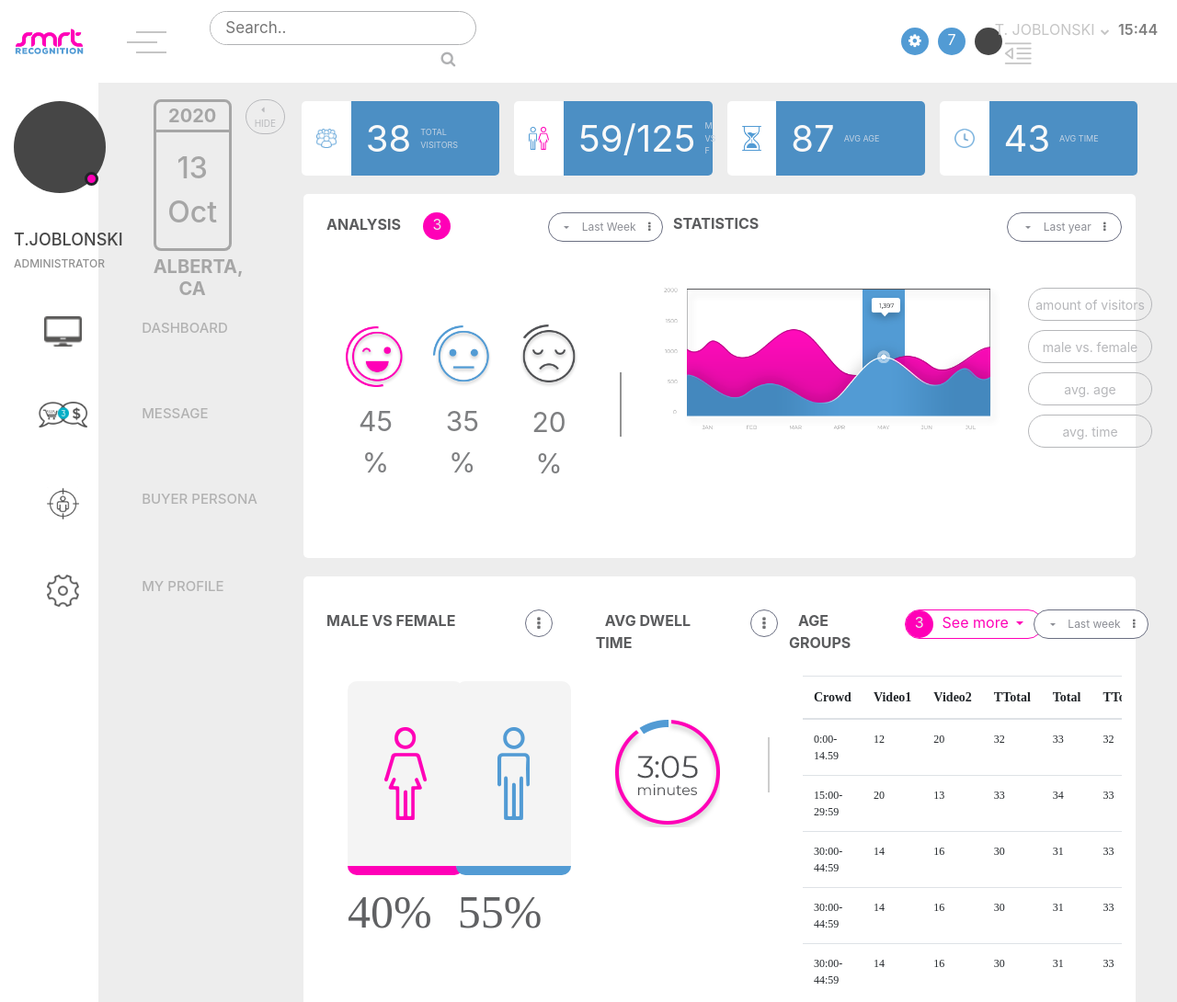
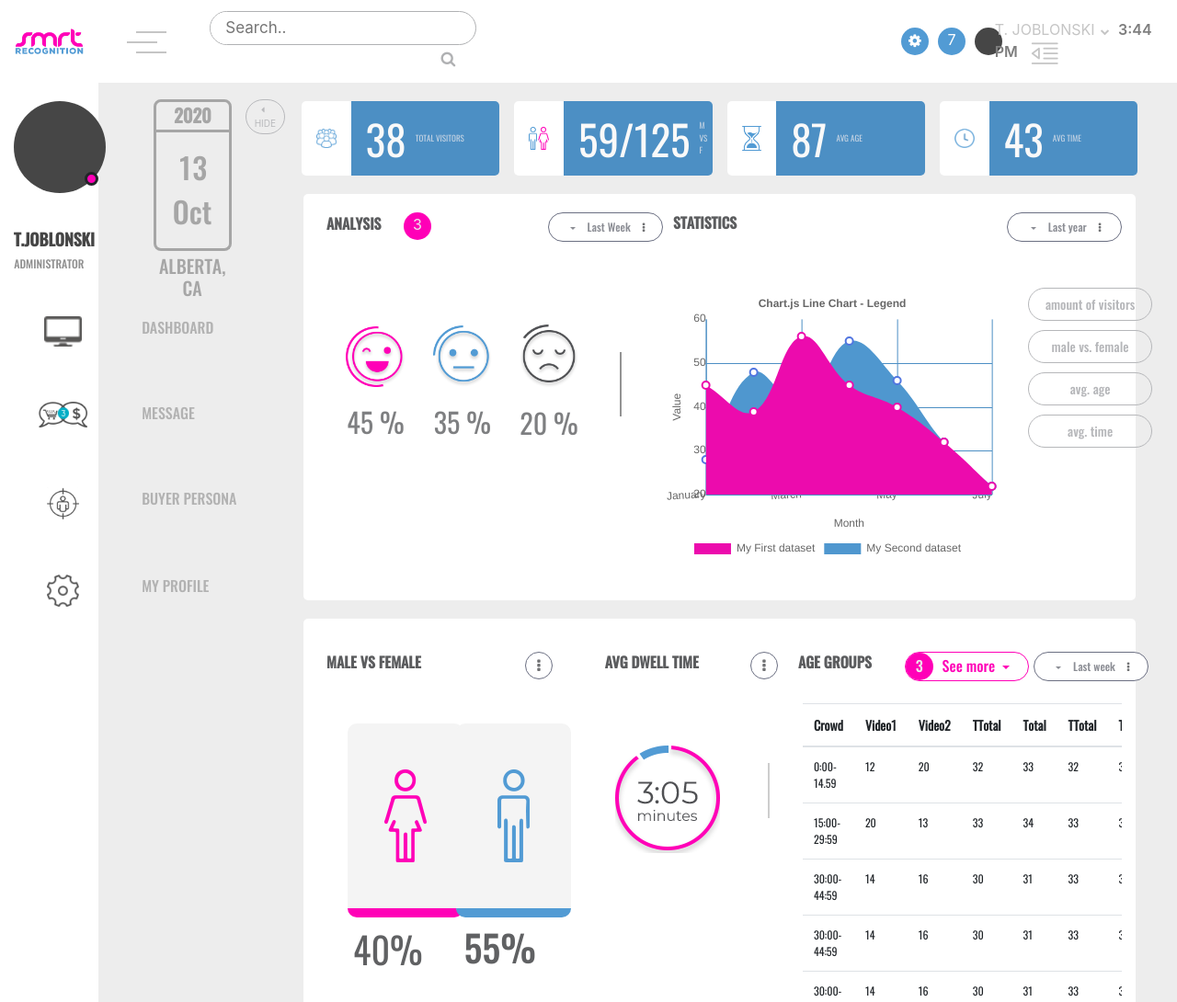
Before and after one commit to shoaibninty/gohollow, a plain HTML site: page index.html in a window 1280 px wide. Shown: the top 1090 px of the page at 92% size. Drawn offline with nearby package versions, Linux system fonts and the light colour scheme; a script that the page names is missing.

Commit message:
frontend 1.2

```diff
--- a/index.css
+++ b/index.css
@@ -1,27 +1,40 @@
 @font-face {
-    font-family: "Playlist-Script";
+    font-family: "NexaRustSans-Black";
     font-style: normal;
     font-weight: 400;
-    src: url("../Font-family/Playlist Script_1de42a90e86f9fcecef2d0fcc9455746.otf");
+    src: url("NexaRustSans-Black.otf");
    }
    @font-face {
-    font-family: "hatorilit";
+    font-family: "Oswald-Light";
     font-style: normal;
     font-weight: 400;
-    src: url("../Font-family/Hattori_Hanzo.otf");
+    src: url("Oswald-Light.ttf");
    }
    @font-face {
-    font-family: "ginorasansbold";
+    font-family: "Oswald-Medium";
     font-style: normal;
     font-weight: 400;
-    src: url("../Font-family/Ginóra Sans Bold Oblique.otf");
+    src: url("Oswald-Medium.ttf");
    }
    @font-face {
-    font-family: "ginorasansreg";
+    font-family: "Oswald-Regular";
     font-style: normal;
     font-weight: 400;
-    src: url("../Font-family/Ginóra Sans Regular.otf");
+    src: url("Oswald-Regular.ttf");
    }
+   @font-face {
+    font-family: "Montserrat-Light";
+    font-style: normal;
+    font-weight: 400;
+    src: url("Montserrat-Light.otf");
+   }
+   @font-face {
+    font-family: "Montserrat-Medium";
+    font-style: normal;
+    font-weight: 400;
+    src: url("Montserrat-Medium.otf");
+   }
+
 
 .header-row{
     display: flex!important;
@@ -71,6 +84,7 @@
   color: #fff;
   margin-left: 5px;
   margin-right: 5px;
+  cursor: pointer;
 }
 .dot-2 {
     line-height: 26px;
@@ -142,13 +156,15 @@
 
 }
 .box-heading{
-    font-size: 40px;
+    font-size: 45px;
     color: #f9f9f9;
+    font-family: Oswald-Regular!important;
 }
 .box-heading2{
     color: #c4d3e3;
         padding-left: 10px;
     font-size: 9px;
+    font-family: Oswald-Regular!important;
 }
 .boxes-row{
     margin-top: 20px;
@@ -186,6 +202,8 @@
 .emoji-txt{
     font-size: 30px;
     color: #7e7f81;
+    font-family: Oswald-Regular!important;
+
 }
 .emoji-col{
     text-align: center;
@@ -213,6 +231,7 @@
     cursor: pointer;
         font-size: 14px;
     transition: 0.5s;
+    font-family: Oswald-Medium!important;
 }
 .graph-right-btn:hover{
     background-color: #529bd4;
@@ -228,6 +247,7 @@
     color: #5b5c5e;
         font-weight: 700;
         padding-left: 10px;
+        font-family: Oswald-Medium!important;
 }
 .dot-4 {
   height: 30px;
@@ -258,6 +278,7 @@
   font-size:12px!important;
   color:rgba(90, 93, 102, 0.702)!important;
   width:125px;
+  font-family: Oswald-Medium!important;
 }
 .btn2:hover{
   background-color:#4D92C8!important;
@@ -295,12 +316,18 @@
 .mwfont {
     font-family: mwfont;
     color: #606163;
-    font-size: 50px;
+    font-size: 40px;
+    font-family: Oswald-Regular!important;
 }
 .mwfont1 {
     font-family: mwfont;
     color: #606163;
-    font-size: 50px;
+    font-size: 40px;
+    font-family: Oswald-Medium!important;
+}
+th,td{
+font-family: Oswald-Regular!important;
+
 }
 .fonttable {
     font-family: montbold!important;
@@ -355,6 +382,9 @@
     border-left: .3em solid transparent;
     margin-right:10px;
 }
+.menu-icon{
+  cursor: pointer;
+}
 .dot-5 {
     height: 30px;
     width: 30px;
@@ -362,7 +392,7 @@
     border-radius: 50%;
     text-align: center;
     color: #ebebeb;
-    line-height: 26px;
+    line-height: 30px;
     margin-right: 10px;
     }
 
@@ -372,6 +402,7 @@
     border-radius: 20px!important;
         padding: 0px 20px 0px 0px!important;
         color: #ff00b7!important;
+        font-family: Oswald-Medium!important;
 
     }
 .dropdown-toggle::after{
@@ -423,16 +454,23 @@
 .profile-title{
   font-size: 18px;
   color: #464646;
+  font-family: Oswald-Medium!important;
+  font-weight: 700;
 }
 .profile-designation{
   font-size: 12px;
   color: #909090;
+  font-family: Oswald-Medium!important;
 }
 .profile-name{
   margin-top: 40px;
 }
 .left-content-row{
   height: 100%;
+  transition: 8s;
+}
+.menu-icon{
+  transition: 8s;
 }
 .dashboard-menu{
   width: 310px;
@@ -451,11 +489,13 @@
   width: 38%;
 }
 .dash-text{
-  font-size: 15px;
+  font-size: 16px;
   color: #b2b2b2;
   line-height: 25px;
   padding-left: 10px;
  transition: 0.7s;
+ font-weight: 500;
+ font-family: Oswald-Medium!important;
 }
 .dashboard-menu-col{
 padding:10px 0px;
@@ -535,6 +575,7 @@ transition-timing-function: ease-in-out;
     font-size: 20px;
     border-top-left-radius: 8px;
     border-top-right-radius: 8px;
+    font-family: Oswald-Medium!important;
 }
 .cal2{
   padding: 15px 0px;
@@ -546,15 +587,17 @@ transition-timing-function: ease-in-out;
     border-bottom: 3px solid #a6a6a6;
     border-bottom-left-radius: 8px;
     border-bottom-right-radius: 8px;
+    font-family: Oswald-Medium!important;
 }
 .mt-18{
   margin-top: 18px;
 }
 .albert{
   color: #a6a6a6;
-    font-weight: 700;
+    font-weight: 500;
     font-size: 20px;
     padding-top: 5px;
+    font-family: Oswald-Medium!important;
 }
 .cal-col{
   padding-left: 60px!important;
--- a/index.html
+++ b/index.html
@@ -27,7 +27,7 @@
               <img class="logo-main" src="img/Logo.png">
             </div>
             <div class="col-md-1 left-logo-col">
-              <img src="img/Left - Menu.png">
+              <img class="menu-icon" src="img/Left - Menu.png">
             </div>
             <div class="col-md-3">
               <div class="search-container">
@@ -43,11 +43,7 @@
             <div class="col-md-1">
               <div class="header-dots">
                 <span class="dot dot-1" href="#" data-toggle="tooltip" title="Setting"><i class="fa fa-cog"></i></span>
-                <script>
-                   $(document).ready(function(){
-                   $('[data-toggle="tooltip"]').tooltip();
-                  });
-                 </script>
+
                 <span class="dot dot-2" href="#" data-toggle="tooltip" title="Notifications" data-placement="top">7</span>
                 <span class="dot dot-3"></span>
               </div>
@@ -56,10 +52,25 @@
               <span class="name-title">T. JOBLONSKI<i class="fa fa-chevron-down"></i></span>
               <span class="time-header">
                 <script>
-                  var dt = new Date();
-                  var time = dt.getHours() + ":" + dt.getMinutes() ;
-                  document.write(time);
-                </script>
+                                 var currentTime = new Date(),
+                                        hours = currentTime.getHours(),
+                                        minutes = currentTime.getMinutes();
+
+                                 if (minutes < 10) {
+                                  minutes = "0" + minutes;
+                                 }
+
+                                 var suffix = "AM";
+                                 if (hours >= 12) {
+                                      suffix = "PM";
+                                      hours = hours - 12;
+                                 }
+                                 if (hours == 0) {
+                                  hours = 12;
+                                 }
+
+                                 document.write(hours + ":" + minutes + " " + suffix)
+                              </script>
               </span>
               <img class="img-right-logo" src="img/Right - Menu.png">
             </div>
@@ -157,6 +168,25 @@
             </div>
           </div>
           <!--CALENDAR COL END-->
+<script>
+$(document).ready(function(){
+  $(".btn-hide").click(function(){
+    $(".left-content-row").hide();
+
+
+  });
+
+$(".menu-icon").click(function(){
+    $(".left-content-row").show();
+
+  });
+
+$(document).ready(function(){
+                   $('[data-toggle="tooltip"]').tooltip();
+                  });
+
+});
+</script>
 
 
           <!--BOX SEC START-->
@@ -277,13 +307,15 @@
               </div>
               <div class="row">
                 <div class="col-md-9">
-                  <img class="graph-img" src="img/VALUE.png">
+                 <!--  <img class="graph-img" src="img/VALUE.png"> -->
+                 <canvas id="line-stacked-area" height="300px"></canvas>
                 </div>
                 <div class="col-md-3">
-                  <button class="graph-right-btn">amount of visitors</button>
-                  <button class="graph-right-btn graph-right-btn2">male vs. female</button>
-                  <button class="graph-right-btn graph-right-btn2">avg. age</button>
-                  <button class="graph-right-btn graph-right-btn2">avg. time</button>
+                  <button class="graph-right-btn s1" id="0">amount of visitors</button>
+                  <button class="graph-right-btn graph-right-btn2 s2" id="1">male vs. female</button>
+                  <button class="graph-right-btn graph-right-btn2 s3" id="2">avg. age</button>
+                  <button class="graph-right-btn graph-right-btn2 s4" id="3">avg. time</button>
+
                 </div>
               </div>
             </div>
--- a/index.js
+++ b/index.js
@@ -2,6 +2,28 @@ $(document).ready(function(){
   $(".dots").click(function(){
 	 $("#rem").toggleClass("mobhide");
   });
+
+
+
+
+
+     jQuery('.home-section-hide').slideToggle('.home-section-hide');
+        if(jQuery('#iconchange11').hasClass('fa-angle-down')){
+jQuery('#iconchange11').removeClass('fa-angle-down');
+jQuery('#iconchange11').addClass('fa-angle-up');
+          jQuery(".barmob22").html("Read Less");
+}
+else{
+jQuery('#iconchange11').removeClass('fa-angle-up');
+jQuery('#iconchange11').addClass('fa-angle-down');
+  jQuery(".barmob22").html("Read More");
+}
+});
+
+
+
+
+
 });
 
 
```
Also changed, not shown: Montserrat-Light.otf (added), Montserrat-Medium.otf (added), NexaRustSans-Black.otf (added), Oswald-Light.ttf (added), Oswald-Medium.ttf (added).
